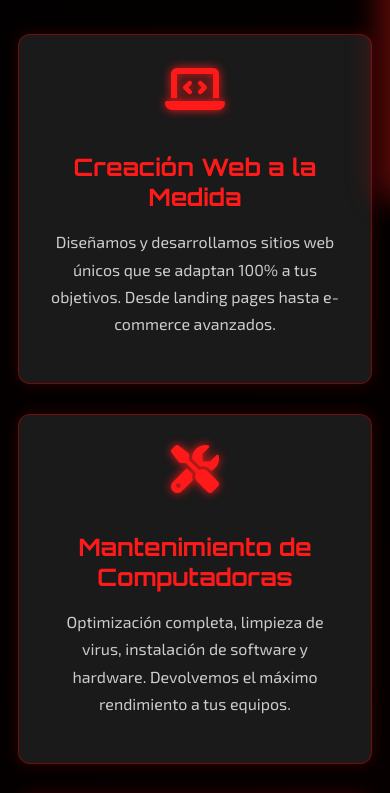
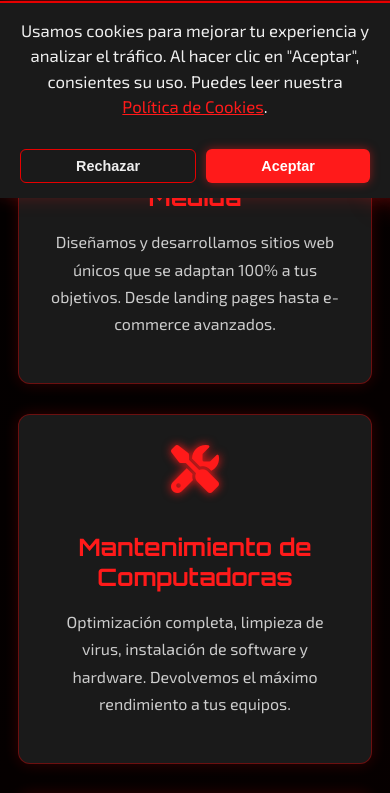
Before and after one commit to erreip27/Mantenimiento-Elite, a plain HTML site: page index.html in a window 390 px wide. Shown: the part 646-1439 px from the top of the page. Drawn offline with nearby package versions, Linux system fonts and the light colour scheme.

Commit message:
Implement cookie consent banner and functionality
Added a cookie consent banner with functionality to accept or reject cookies. Included styles and JavaScript for managing cookie consent and loading non-essential scripts based on user choice.

```diff
--- a/index.html
+++ b/index.html
@@ -1,14 +1,6 @@
 <!DOCTYPE html>
 <html lang="es">
 <head>
-<script async src="https://www.googletagmanager.com/gtag/js?id=G-0TNFF6WR0E"></script>
-<script>
-  window.dataLayer = window.dataLayer || [];
-  function gtag(){dataLayer.push(arguments);}
-  gtag('js', new Date());
-
-  gtag('config', 'G-0TNFF6WR0E');
-</script>
     <meta name="viewport" content="width=device-width, initial-scale=1.0, maximum-scale=1">
     <title>Servicios Web y Mantenimiento - Tecnología Élite</title>
 
@@ -17,6 +9,8 @@
 
     <link rel="stylesheet" href="https://cdnjs.cloudflare.com/ajax/libs/font-awesome/6.5.0/css/all.min.css">
     <link href="https://fonts.googleapis.com/css2?family=Orbitron:wght@500;700&family=Exo+2:wght@400;600&display=swap" rel="stylesheet">
+
+    <script src="https://cdn.jsdelivr.net/npm/js-cookie@3.0.5/dist/js.cookie.min.js"></script>
 
     <style>
         /* ========== VARIABLES Y RESET BÁSICO ========== */
@@ -43,6 +37,89 @@
         a, .btn-neon, .service-card, .tab-button, .faq-question {
             cursor: pointer;
         }
+
+        /* 🟢 CSS PARA EL BANNER DE COOKIES */
+        #cookie-banner {
+            position: fixed;
+            bottom: 0;
+            left: 0;
+            width: 100%;
+            background: var(--panel-bg);
+            border-top: 2px solid var(--red-dark);
+            box-shadow: 0 -5px 20px rgba(255, 26, 26, 0.4);
+            padding: 15px 20px;
+            z-index: 5000; /* Asegura que esté por encima de todo */
+            display: none; /* Se mostrará con JS si no hay consentimiento */
+            align-items: center;
+            justify-content: space-between;
+            gap: 20px;
+            font-size: 0.95rem;
+        }
+
+        #cookie-banner p {
+            margin: 0;
+            line-height: 1.5;
+            flex-grow: 1;
+        }
+
+        #cookie-banner .cookie-buttons {
+            display: flex;
+            gap: 10px;
+            flex-shrink: 0;
+        }
+
+        #cookie-banner .btn-accept,
+        #cookie-banner .btn-reject {
+            padding: 8px 18px;
+            border-radius: 6px;
+            font-weight: 600;
+            cursor: pointer;
+            transition: background-color 0.3s ease;
+            text-decoration: none;
+            font-size: 0.9rem;
+            text-align: center;
+        }
+
+        #cookie-banner .btn-accept {
+            background: var(--red-neon-light);
+            color: #fff;
+            border: none;
+            box-shadow: 0 0 10px rgba(255, 26, 26, 0.5);
+        }
+        #cookie-banner .btn-accept:hover {
+            background: var(--red-dark);
+            box-shadow: 0 0 15px var(--red-neon-light);
+        }
+
+        #cookie-banner .btn-reject {
+            background: transparent;
+            color: var(--text-light);
+            border: 1px solid var(--red-dark);
+        }
+        #cookie-banner .btn-reject:hover {
+            background: rgba(255, 26, 26, 0.1);
+            color: var(--red-neon-light);
+            border-color: var(--red-neon-light);
+        }
+
+        @media (max-width: 768px) {
+            #cookie-banner {
+                flex-direction: column;
+                text-align: center;
+            }
+            #cookie-banner p {
+                padding-bottom: 10px;
+            }
+            #cookie-banner .cookie-buttons {
+                width: 100%;
+                justify-content: stretch;
+            }
+            #cookie-banner .btn-accept,
+            #cookie-banner .btn-reject {
+                flex-grow: 1;
+            }
+        }
+        /* FIN CSS BANNER DE COOKIES */
 
         /* ========== KEYFRAMES PARA EL PULSO NEÓN ========== */
         @keyframes neon-pulse-orange {
@@ -477,7 +554,6 @@
             .steps-container::before, .timeline-progress { display: none; }
             .step { flex-direction: column; text-align: center; border-left: none; padding-top: 40px; }
             .step::before { top: 0; left: 50%; transform: translate(-50%, -50%); }
-            .step-content h3 { text-align: center; }
             .step-number { margin-bottom: 10px; }
         }
         @media (max-width: 500px) {
@@ -498,7 +574,7 @@
             #typed-text { font-size: 1.0rem; }
         }
     </style>
-</head>
+    </head>
 <body>
 
     <div id="scroll-indicator"></div>
@@ -828,7 +904,80 @@
         <p>Servicios Tecnológicos &copy; 2025. Desarrollado por <span style="color:var(--red-neon-light);">Jean Pierre Leniz</span></p>
     </footer>
 
+    <div id="cookie-banner">
+        <p>Usamos cookies para mejorar tu experiencia y analizar el tráfico. Al hacer clic en "Aceptar", consientes su uso. Puedes leer nuestra <a href="/politica-cookies.html" style="color:var(--red-neon-light); text-decoration: underline;">Política de Cookies</a>.</p>
+        <div class="cookie-buttons">
+            <button class="btn-reject" id="btn-reject-cookies">Rechazar</button>
+            <button class="btn-accept" id="btn-accept-cookies">Aceptar</button>
+        </div>
+    </div>
+
+
     <script>
+        // === GESTIÓN PROFESIONAL DE COOKIES (INICIO) ===
+        const CONSENT_COOKIE_NAME = 'cookie_consent';
+        const CONSENT_ACCEPTED_VALUE = 'accepted';
+        const CONSENT_REJECTED_VALUE = 'rejected';
+        const DAYS_TO_EXPIRE = 365; // Cookie persistente por 1 año
+
+        const cookieBanner = document.getElementById('cookie-banner');
+        const btnAccept = document.getElementById('btn-accept-cookies');
+        const btnReject = document.getElementById('btn-reject-cookies');
+
+        // Función para establecer el consentimiento (Persistente)
+        function setConsent(value) {
+            Cookies.set(CONSENT_COOKIE_NAME, value, { expires: DAYS_TO_EXPIRE, path: '/' });
+            cookieBanner.style.display = 'none';
+        }
+
+        // Función para cargar los scripts de terceros (ej. Google Analytics, si los tuvieras)
+        function loadNonEssentialScripts() {
+            // 🛑 NOTA: Aquí irían los scripts que SÓLO se deben cargar tras la aceptación.
+            // Por ejemplo:
+            /*
+            var script = document.createElement('script');
+            script.src = 'https://www.google-analytics.com/analytics.js';
+            document.head.appendChild(script);
+            */
+            console.log("Scripts de análisis/marketing cargados (CONSENTIMIENTO ACEPTADO)");
+
+            // 🟢 Ejemplo de OTRA cookie persistente (solo para testear)
+            Cookies.set('tracking_id_user', 'USR-' + Math.random().toString(36).substring(2, 9), { expires: DAYS_TO_EXPIRE, path: '/' });
+        }
+
+        // Manejadores de eventos del banner
+        if (btnAccept && btnReject) {
+            btnAccept.addEventListener('click', () => {
+                setConsent(CONSENT_ACCEPTED_VALUE);
+                loadNonEssentialScripts();
+            });
+
+            btnReject.addEventListener('click', () => {
+                setConsent(CONSENT_REJECTED_VALUE);
+            });
+        }
+
+        // Función de inicialización al cargar la página
+        function checkCookieConsent() {
+            const consent = Cookies.get(CONSENT_COOKIE_NAME);
+
+            if (consent === CONSENT_ACCEPTED_VALUE) {
+                // Si ya aceptó, cargamos los scripts de seguimiento
+                loadNonEssentialScripts();
+            } else if (consent === CONSENT_REJECTED_VALUE) {
+                // Si rechazó, no hacemos nada (el banner sigue oculto)
+                console.log("Consentimiento previamente rechazado. No se cargan scripts no esenciales.");
+            } else {
+                // No hay cookie de consentimiento, mostramos el banner
+                cookieBanner.style.display = 'flex';
+            }
+        }
+
+        // Llamada inicial para mostrar el banner si es necesario
+        window.addEventListener('load', checkCookieConsent);
+        // === GESTIÓN PROFESIONAL DE COOKIES (FIN) ===
+
+
         // === FUNCIÓN TYPEWRITER ===
         const textElement = document.getElementById('typed-text');
         const textToType = "Soluciones Web y Mantenimiento Élite";
@@ -843,6 +992,7 @@
                 textElement.style.borderRight = 'none';
             }
         }
+        // Se ejecuta después de checkCookieConsent
         window.addEventListener('load', () => {
             setTimeout(typeText, 500);
         });
```
